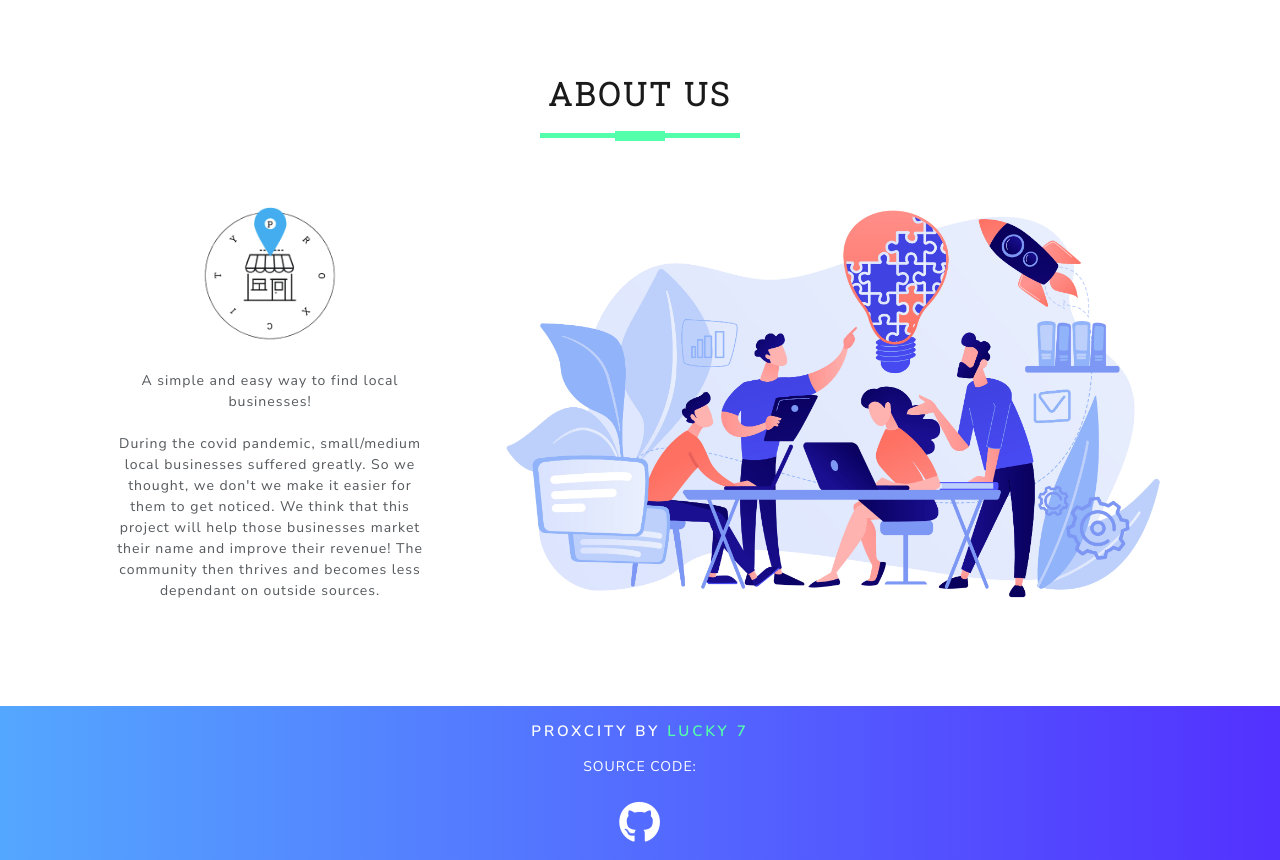
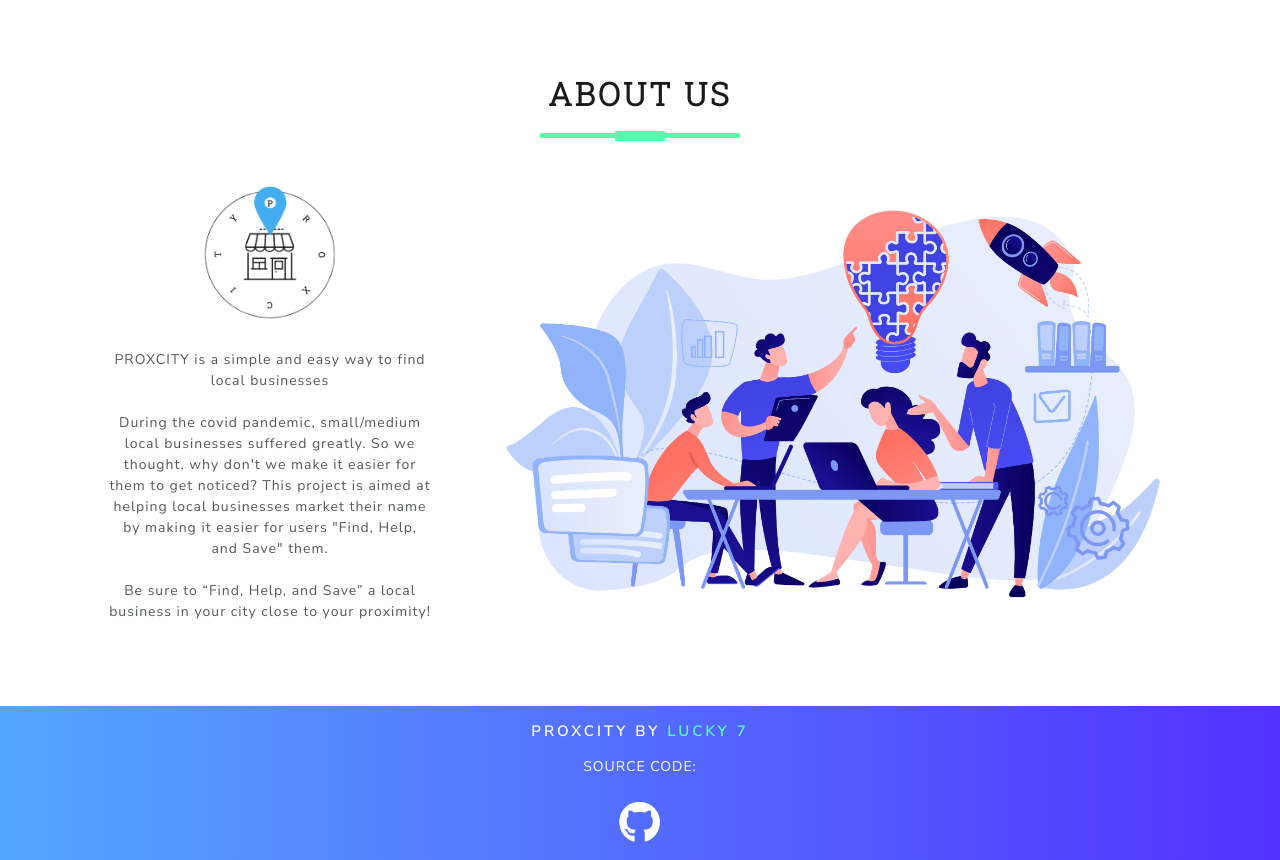
Before and after one commit to Kou-kun42/local-business-finder, a Flask app: page /about in a window 1280 px wide. Shown: the part 122-982 px from the top of the page. Run offline with Flask 2, Linux system fonts and the light colour scheme; some libraries are stand-ins or nearby versions.

Commit message:
Edited About Us Content

```diff
--- a/proxcity_app/templates/about.html
+++ b/proxcity_app/templates/about.html
@@ -17,13 +17,14 @@
               height="150"
             />
             <br /><br />
-            A simple and easy way to find local businesses!
+            PROXCITY is a simple and easy way to find local businesses
             <br /><br />
-            During the covid pandemic, small/medium local businesses suffered
-            greatly. So we thought, we don't we make it easier for them to get
-            noticed. We think that this project will help those businesses
-            market their name and improve their revenue! The community then
-            thrives and becomes less dependant on outside sources.
+            During the covid pandemic, small/medium local businesses suffered greatly.
+            So we thought, why don't we make it easier for them to get noticed?
+            This project is aimed at helping local businesses market their name by making
+            it easier for users <b>"Find, Help, and Save"</b> them.
+            <br><br>
+            Be sure to “Find, Help, and Save” a local business in your city close to your proximity!
           </p>
         </div>
 
```
